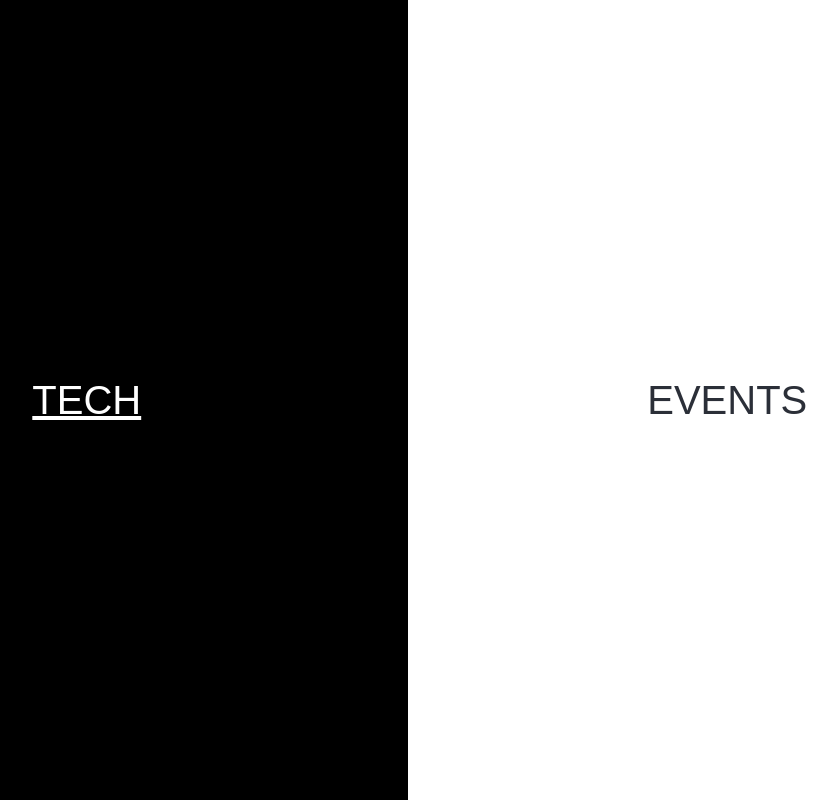
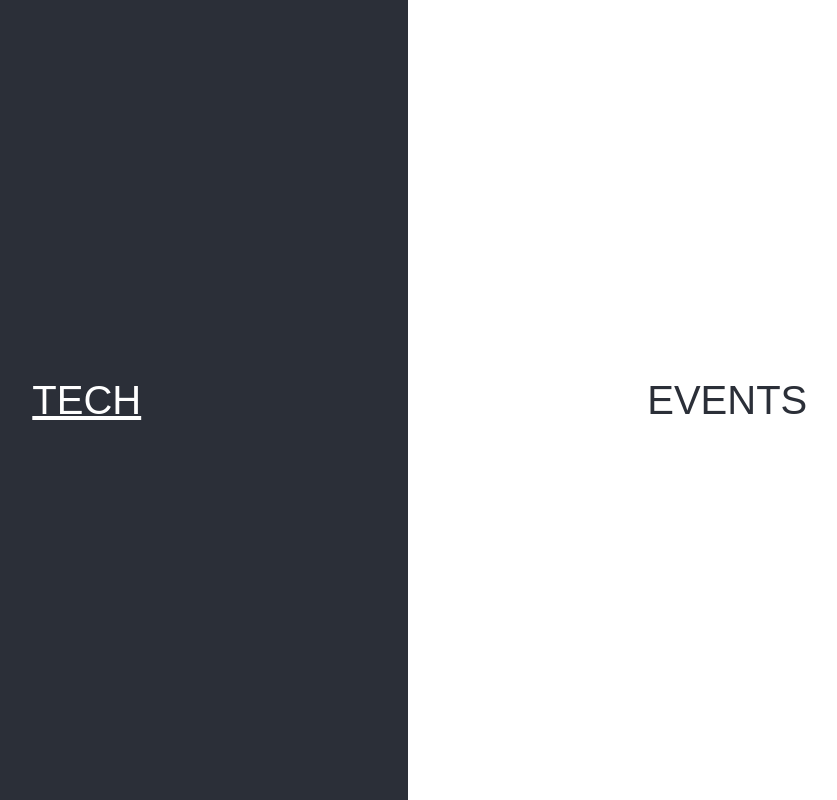
Before and after one commit to florensvb/voncasa, a SvelteKit app: page / in a window 1280 px wide. Shown: the whole page, without its empty margins (233-1070 px from the left). Built offline with nearby package versions, Linux system fonts and the light colour scheme.

Commit message:
update colors

```diff
--- a/src/app.html
+++ b/src/app.html
@@ -18,6 +18,7 @@
   body {
     background-color: white;
     font-family: Poppins, sans-serif;
+    color: #2B2F38;
     height: 100%;
     margin: 0;
   }
--- a/src/routes/+page.svelte
+++ b/src/routes/+page.svelte
@@ -17,7 +17,7 @@
 		grid-template-columns: 1fr 1fr;
 		gap: 1px;
 		height: 100%;
-		background: black;
+		background: #2b2f38;
 	}
 
 	.cell {
@@ -37,7 +37,7 @@
 
 	.cell:hover,
 	a:active > .cell {
-		background: black;
+		background: #2b2f38;
 		color: white;
 	}
 
```
